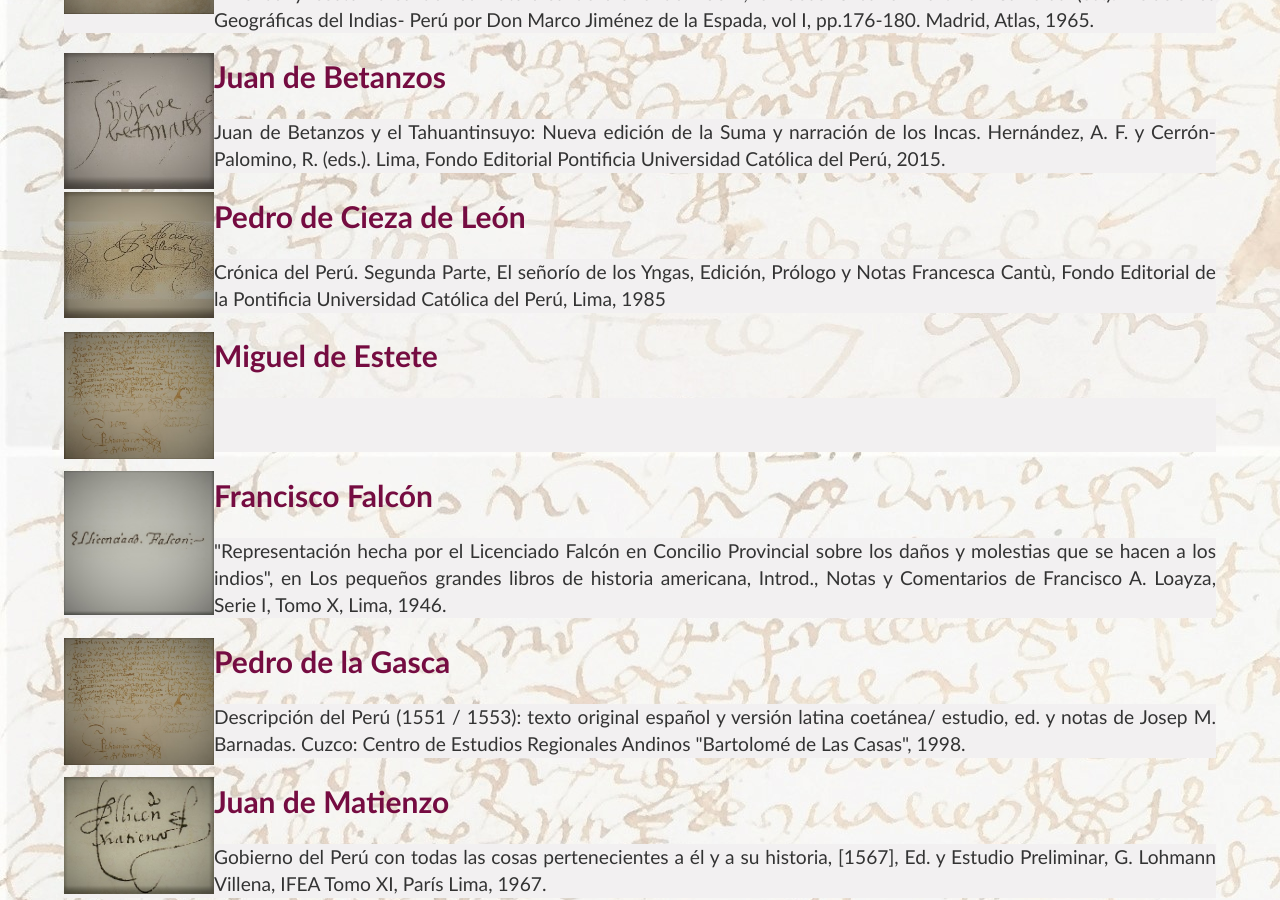
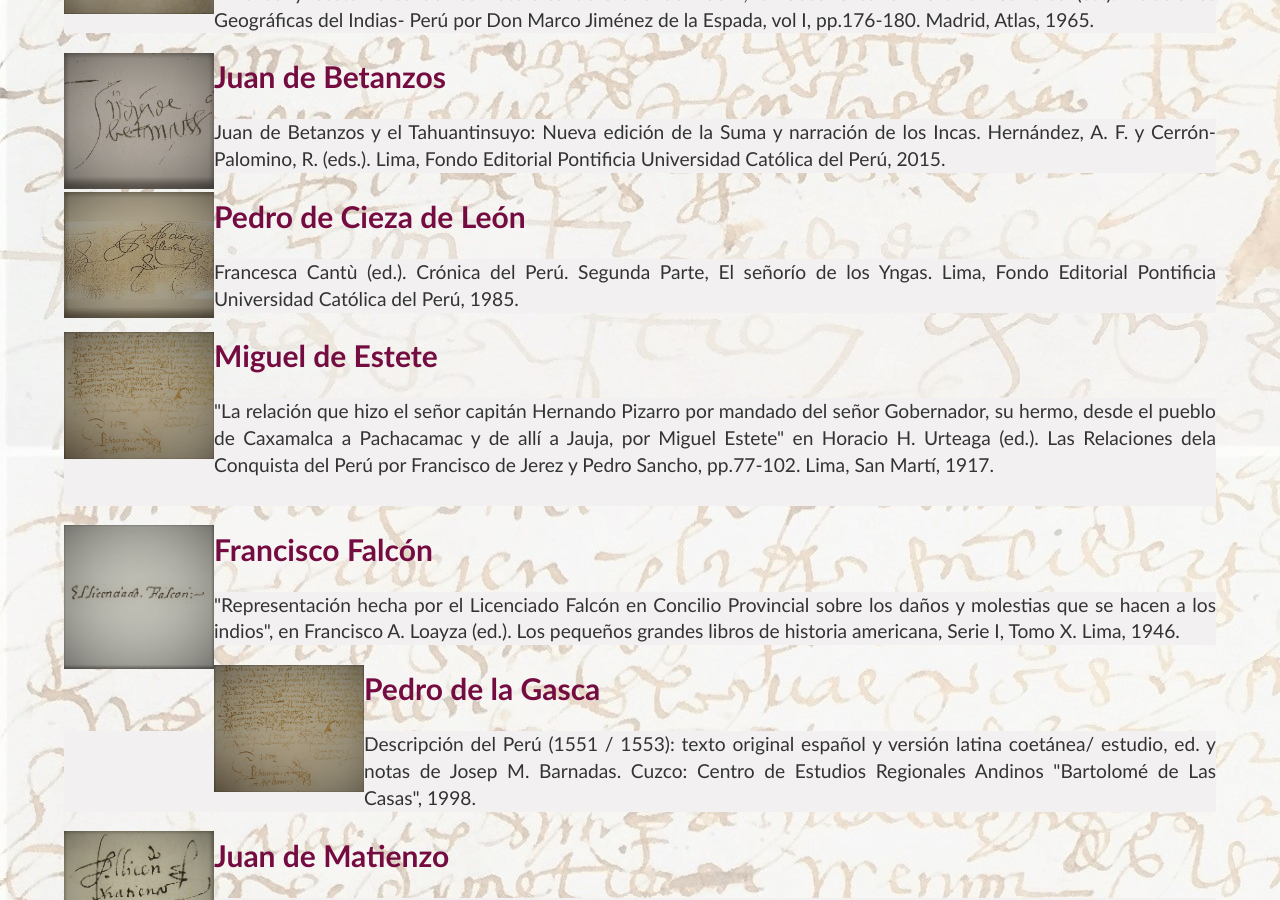
Before and after one commit to glosascroniquenses/glosascroniquenses.github.io, a Jekyll site: the page built from glosario/index.html, in a window 1280 px wide and 900 px high, scrolled down 508 px. Built offline with Jekyll 4.4.1, drawn with Linux system fonts in a browser that asks for light colours.

Commit message:
Update index.html

```diff
--- a/glosario/index.html
+++ b/glosario/index.html
@@ -32,12 +32,13 @@ Juan de Betanzos y el Tahuantinsuyo: Nueva edición de la Suma y narración de
 <img src="firmas/cronista05.jpg" align="left" width="150px">
 <h1><a href="{{ site.baseurl }}/autores/cronista05/" style="color: #750C41;">Pedro de Cieza de León</a></h1>
 <p>
-Crónica del Perú. Segunda Parte, El señorío de los Yngas, Edición, Prólogo y Notas Francesca Cantù, Fondo Editorial de la Pontificia Universidad Católica del Perú, Lima, 1985
+Francesca Cantù (ed.). Crónica del Perú. Segunda Parte, El señorío de los Yngas.  Lima, Fondo Editorial Pontificia Universidad Católica del Perú, 1985.
 </p>
 
 <img src="firmas/cronista06.jpg" align="left" width="150px">
 <h1><a href="{{ site.baseurl }}/autores/cronista06/" style="color: #750C41;">Miguel de Estete</a></h1>
  <p>
+  "La relación que hizo el señor capitán Hernando Pizarro por mandado del señor Gobernador, su hermo, desde el pueblo de Caxamalca a Pachacamac y de allí a Jauja, por Miguel Estete" en Horacio H. Urteaga (ed.). Las Relaciones dela Conquista del Perú por Francisco de Jerez y Pedro Sancho, pp.77-102. Lima, San Martí, 1917.
 </br>
 </br>
  </p>
@@ -45,7 +46,7 @@ Crónica del Perú. Segunda Parte, El señorío de los Yngas, Edición, Prólogo
 <img src="firmas/cronista07.jpg" align="left" width="150px">
 <h1><a href="{{ site.baseurl }}/autores/cronista07/" style="color: #750C41;">Francisco Falcón</a></h1>
 <p>
-"Representación hecha por el Licenciado Falcón en Concilio Provincial sobre los daños y molestias que se hacen a los indios", en Los pequeños grandes libros de historia americana, Introd., Notas y Comentarios de Francisco A. Loayza, Serie I, Tomo X, Lima, 1946.
+"Representación hecha por el Licenciado Falcón en Concilio Provincial sobre los daños y molestias que se hacen a los indios", en Francisco A. Loayza (ed.). Los pequeños grandes libros de historia americana, Serie I, Tomo X. Lima, 1946.
 </p>
 
 <img src="firmas/cronista08.jpg" align="left" width="150px">
```
